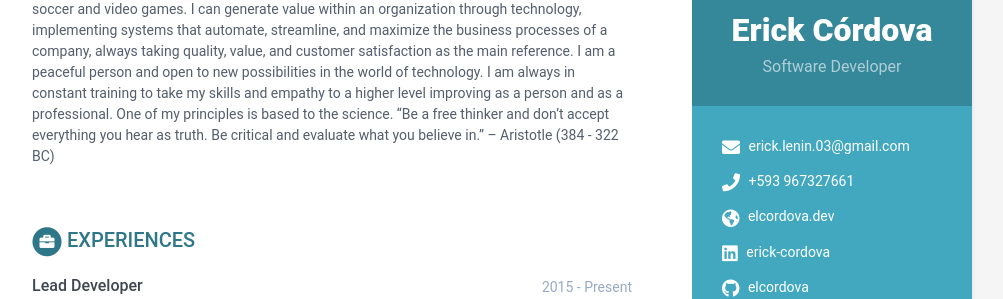
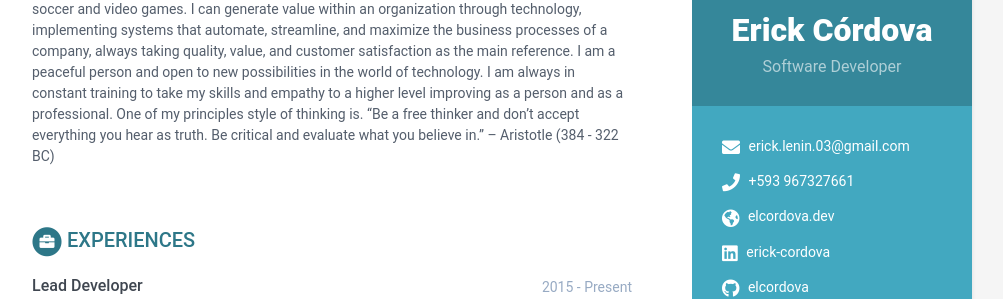
Before and after one commit to elcordova/caring-europa-fe48a, a Jekyll site: the page built from index.html, in a window 1280 px wide and 900 px high. Shown: the part 162-461 px from the top of the window, without its empty margins (168-1171 px from the left). Built offline with Jekyll 4.4.1, drawn with Linux system fonts in a browser that asks for light colours; some of the changed text lies outside the part shown.

Commit message:
data.yml: changed

```diff
--- a/_data/data.yml
+++ b/_data/data.yml
@@ -41,7 +41,7 @@ career-profile:
     always taking quality, value, and customer satisfaction as the main reference.
     I am a peaceful person and open to new possibilities in the world of technology.
     I am always in constant training to take my skills and empathy to a higher level improving as a person and as a professional.
-    One of my principles  is based to the science.
+    One of my principles style of thinking is.
     "Be a free thinker and don't accept everything you hear as truth. Be critical and evaluate what you believe in." -- Aristotle (384 - 322 BC)
 education:
   - degree: MSc in Computer Science
```
